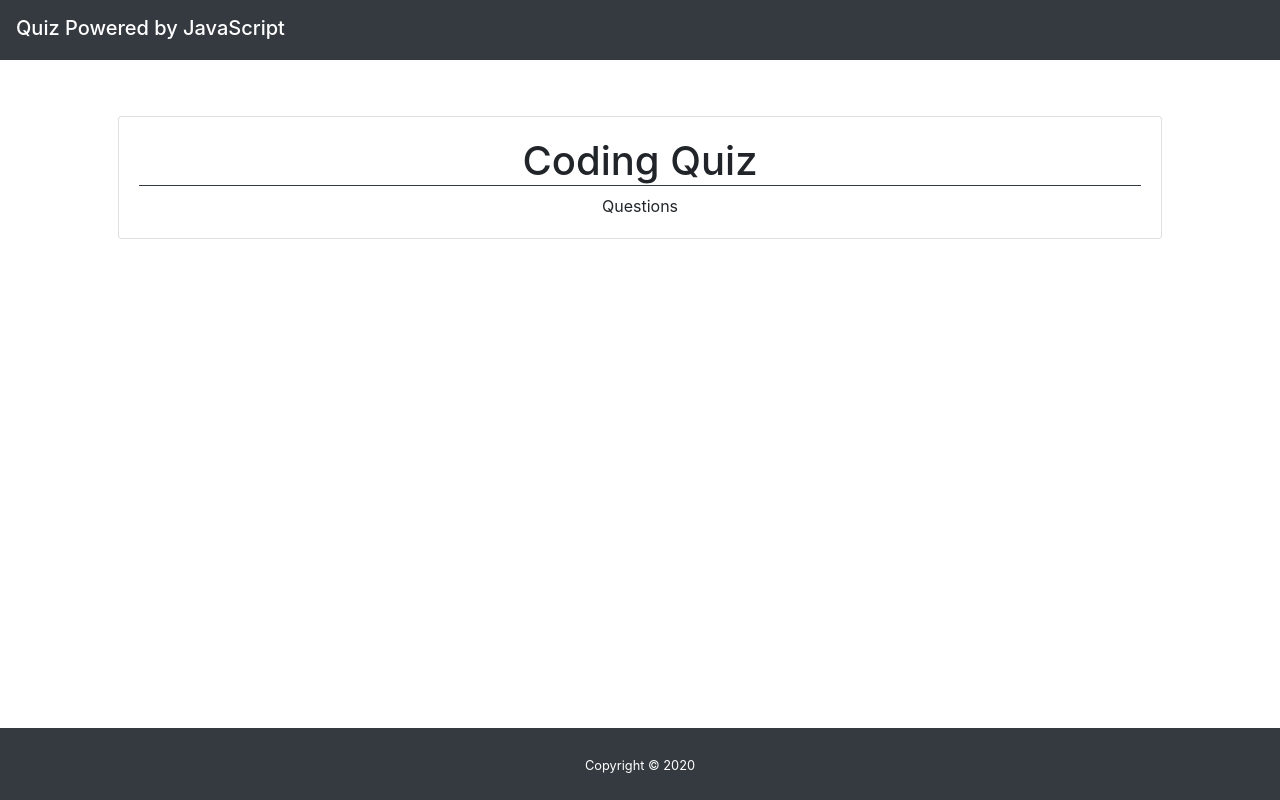
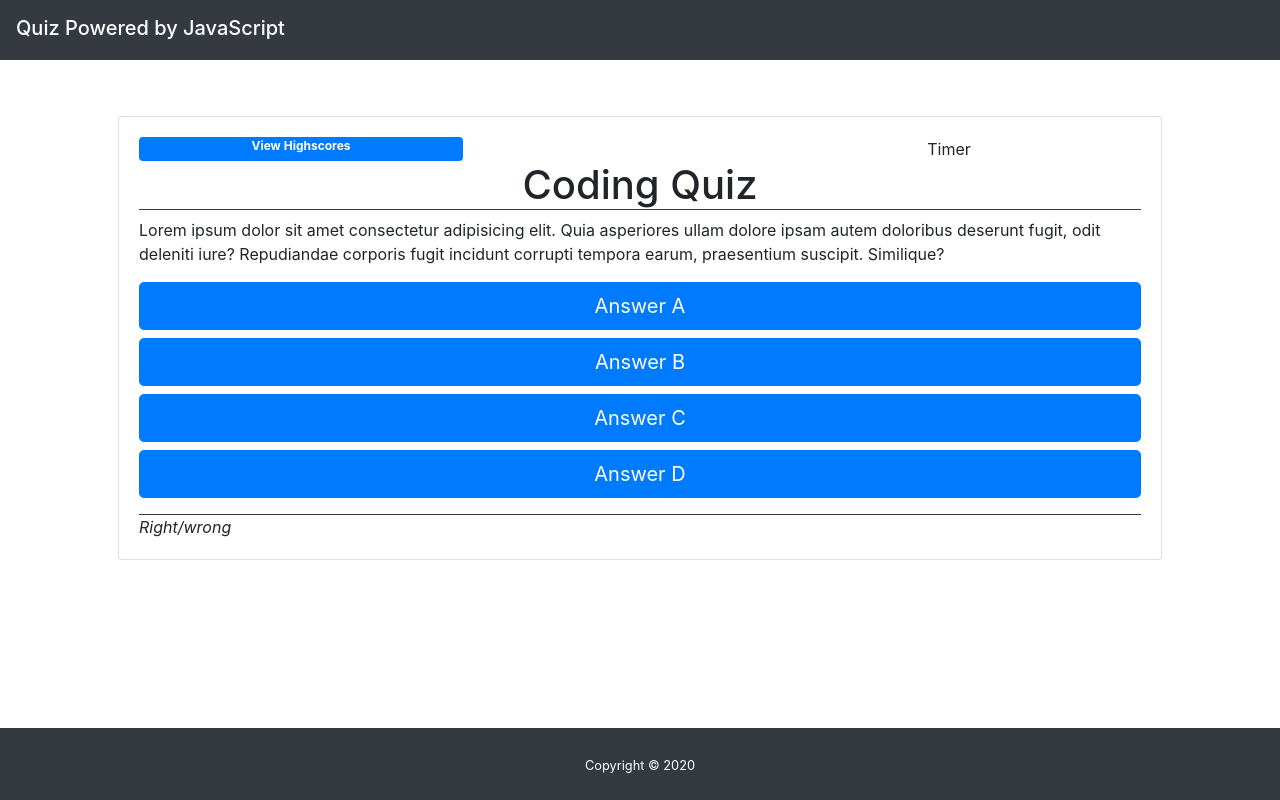
Before and after one commit to jrkrichards/js_powered_quiz, a plain HTML site: page index.html in a window 1280 px wide. Drawn offline with nearby package versions, Linux system fonts and the light colour scheme.

Commit message:
finished framework in html file for coding quiz

```diff
--- a/index.html
+++ b/index.html
@@ -28,12 +28,32 @@
           <div class="col-md-12">
             <div class="card mt-2">
               <div class="card-body">
+                <!-- Start of highscore and timer row -->
+                <div class="row col-md-12">
+                    <a href="#" class="col-md-4 badge badge-primary">View Highscores</a>
+                    <div class="col"></div>
+                    <div class="col" id="timer">Timer</div>
+                </div>
+                <!-- start of coding quiz -->
                 <h1 class="border-bottom border-dark">Coding Quiz</h1>
                 <div class="row">
-                  <div class="col-md-12 text-center" id="questions">
-                      Questions
-                  </div>
+                  <div class="col-md-12 text-left" id="questions">
+                      Lorem ipsum dolor sit amet consectetur adipisicing elit. Quia asperiores ullam dolore ipsam autem doloribus deserunt fugit, odit deleniti iure? Repudiandae corporis fugit incidunt corrupti tempora earum, praesentium suscipit. Similique?
 
+                    </div>
+                    <!-- Start of Answers -->
+                    <div class="col-md-12 text-left pt-3" id="answers">
+                        <button type="button" class="btn btn-primary btn-lg btn-block" id="answer_a">Answer A</button>
+                        <button type="button" class="btn btn-primary btn-lg btn-block" id="answer_b">Answer B</button>
+                        <button type="button" class="btn btn-primary btn-lg btn-block" id="answer_c">Answer C</button>
+                        <button type="button" class="btn btn-primary btn-lg btn-block" id="answer_d">Answer D</button>
+                    </div>
+                    <!-- Section that will pop up to say if the answer was right or wrong -->
+                    <div class="col-md-12 pt-3">
+                        <section class="border-top border-dark text-left font-italic" id="response">
+                            Right/wrong
+                        </section>
+                    </div>
                 </div>
               </div>
             </div>
```
